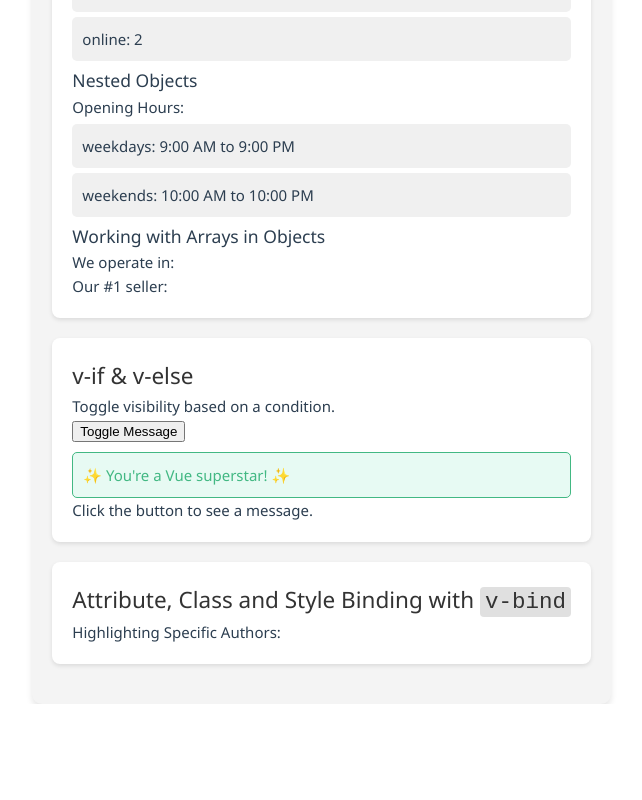
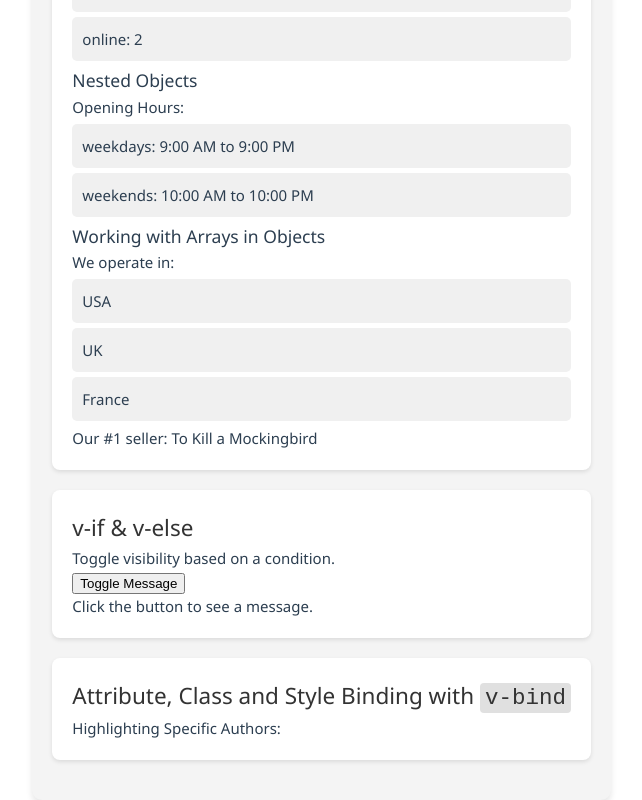
Before and after one commit to XinyiRan0001/xran-library, a Vue app: page / in a window 1280 px wide. Shown: the part 1332-2132 px from the top of the page, without its empty margins (29-671 px from the left). Before the commit the page ends 2036 px from the top, so only its background shows below. Built offline with nearby package versions, Linux system fonts and the light colour scheme.

Commit message:
activity12 and 13 finished

```diff
--- a/src/components/JSON.vue
+++ b/src/components/JSON.vue
@@ -90,8 +90,17 @@
       <h3>Working with Arrays in Objects</h3>
       <!-- Activity 12: Get the top sellers from the bookstores object. -->
       <!-- TODO: CODE TO GET TOP SELLERS HERE -->
-      <p>We operate in:</p>
-      <p>Our #1 seller:</p>
+      <p>We operate in:
+        <ul>
+          <li v-for="countries in countryArray" :key="countries">
+            {{countries}}
+          </li>
+        </ul>
+
+      </p>
+      <p>Our #1 seller:
+        {{ bookstores.topSellers[0] }}
+      </p>
     </section>
 
     <section class="lab-section">
@@ -100,8 +109,8 @@
       <button @click="showMessage = !showMessage">Toggle Message</button>
       <!-- Activity 13: Toggle the message visibility when the button is clicked. -->
       <!-- TODO: CODE TO TOGGLE MESSAGE VISIBILITY HERE. Hint: Use the v-if directive. -->
-      <p class="message success">✨ You're a Vue superstar! ✨</p>
-      <p>Click the button to see a message.</p>
+      <p v-if="showMessage" class = "message success">✨ You're a Vue superstar! ✨</p>
+      <p v-else>Click the button to see a message.</p>
     </section>
 
     <section class="lab-section">
@@ -150,6 +159,10 @@ const storeTypesArray = computed(() => {
 // Activity 11: openingHoursArray
 const openingHoursArray = computed(() => {
   return bookstores.openingHours
+});
+// Activity 12: country
+const countryArray = computed(() => {
+  return bookstores.countries
 });
 </script>
 
```
